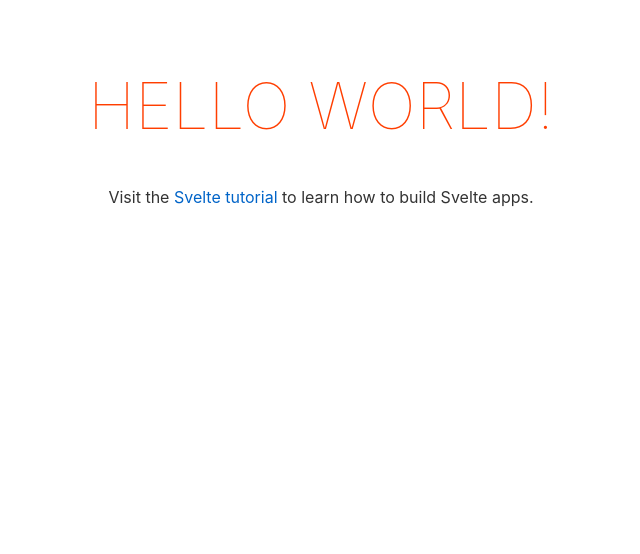
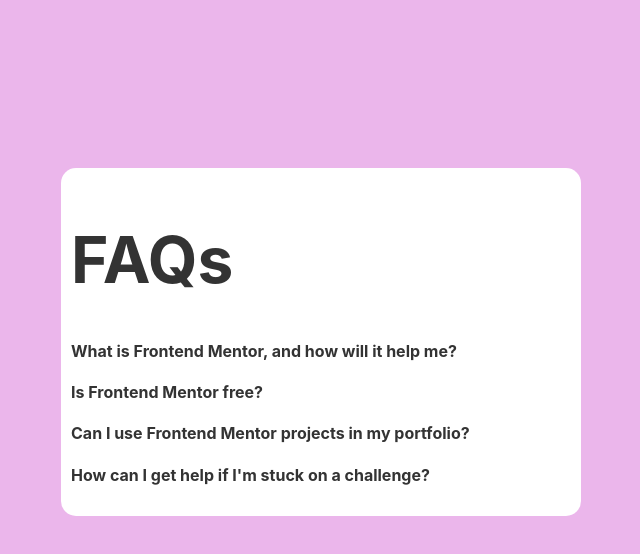
Before and after one commit to KdenNijs/FAQaccordion, a Svelte app: page / in a window 1280 px wide. Shown: the top 554 px of the page, without its empty margins (319-959 px from the left). Built offline with nearby package versions, Linux system fonts and the light colour scheme.

Commit message:
Created accordion effect =)

```diff
--- a/public/global.css
+++ b/public/global.css
@@ -2,6 +2,7 @@
 	position: relative;
 	width: 100%;
 	height: 100%;
+	background-color: rgb(235, 182, 235);
 }
 
 body {
--- a/src/App.svelte
+++ b/src/App.svelte
@@ -1,30 +1,49 @@
 <script>
-	export let name;
+	import Question from './Question.svelte';
 </script>
 
 <main>
-	<h1>Hello {name}!</h1>
-	<p>Visit the <a href="https://svelte.dev/tutorial">Svelte tutorial</a> to learn how to build Svelte apps.</p>
+	<div class='FAQblock'>
+		<h1>FAQs</h1>
+		<Question question="What is Frontend Mentor, and how will it help me?">
+			<p>Frontend Mentor offers realistic coding challenges to help developers improve their frontend coding skills with projects in HTML, CSS, and JavaScript. It's suitable for all levels and ideal for portfolio building.</p>
+		</Question>
+		<Question question="Is Frontend Mentor free?">
+			<p>Yes, Frontend Mentor offers both free and premium coding challenges, with the free option providing access to a range of projects suitable for all skill levels.</p>
+		</Question>
+		<Question question="Can I use Frontend Mentor projects in my portfolio?">
+			<p>Yes, you can use projects completed on Frontend Mentor in your portfolio. It's an excellent way to showcase your skills to potential employers!</p>
+		</Question>
+		<Question question="How can I get help if I'm stuck on a challenge?">
+			<p>The best place to get help is inside Frontend Mentor's Discord community. There's a help channel where you can ask questions and seek support from other community members.</p>
+		</Question>
+	</div>
 </main>
 
 <style>
-	main {
+	/* main {
 		text-align: center;
 		padding: 1em;
 		max-width: 240px;
 		margin: 0 auto;
+	} */
+
+	h1 {
+		font-size: 4em;
+		font-weight: bold;
 	}
 
-	h1 {
-		color: #ff3e00;
-		text-transform: uppercase;
-		font-size: 4em;
-		font-weight: 100;
-	}
-
-	@media (min-width: 640px) {
+	/* @media (min-width: 640px) {
 		main {
 			max-width: none;
 		}
+	} */
+
+	.FAQblock {
+		padding: 10px;
+		max-width: 500px;
+		border-radius: 15px;
+		margin: 20vh auto;
+		background-color: white;
 	}
 </style>
--- /dev/null
+++ b/src/Question.svelte
@@ -0,0 +1,21 @@
+<script>
+    export let question = "Specify question";
+    let textVisible = false;
+
+    const showAnswer = () => {
+        textVisible = !textVisible;
+    }
+</script>
+
+<div>
+    <div on:click={showAnswer}>
+        <h4>{question}</h4>
+    </div>
+    {#if textVisible}
+        <slot></slot>
+    {/if}
+</div>
+
+<style>
+
+</style>
```
